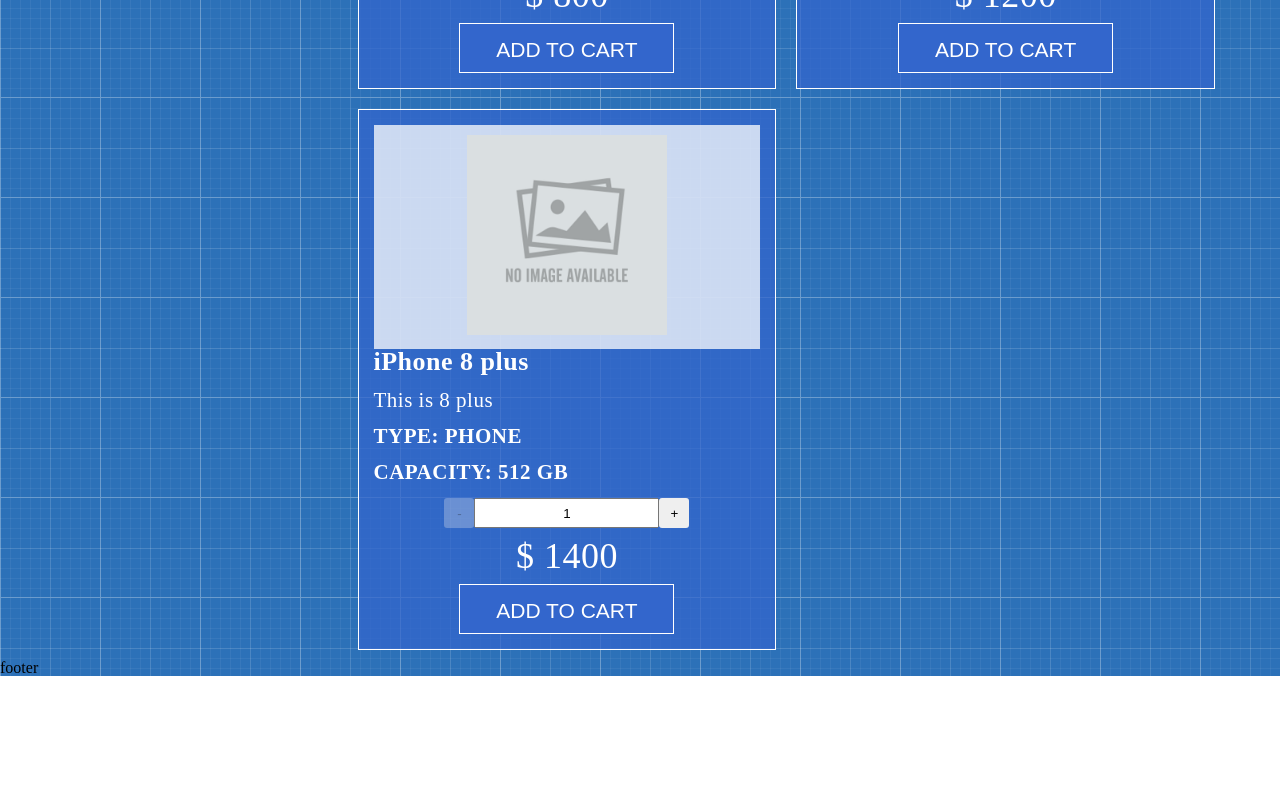
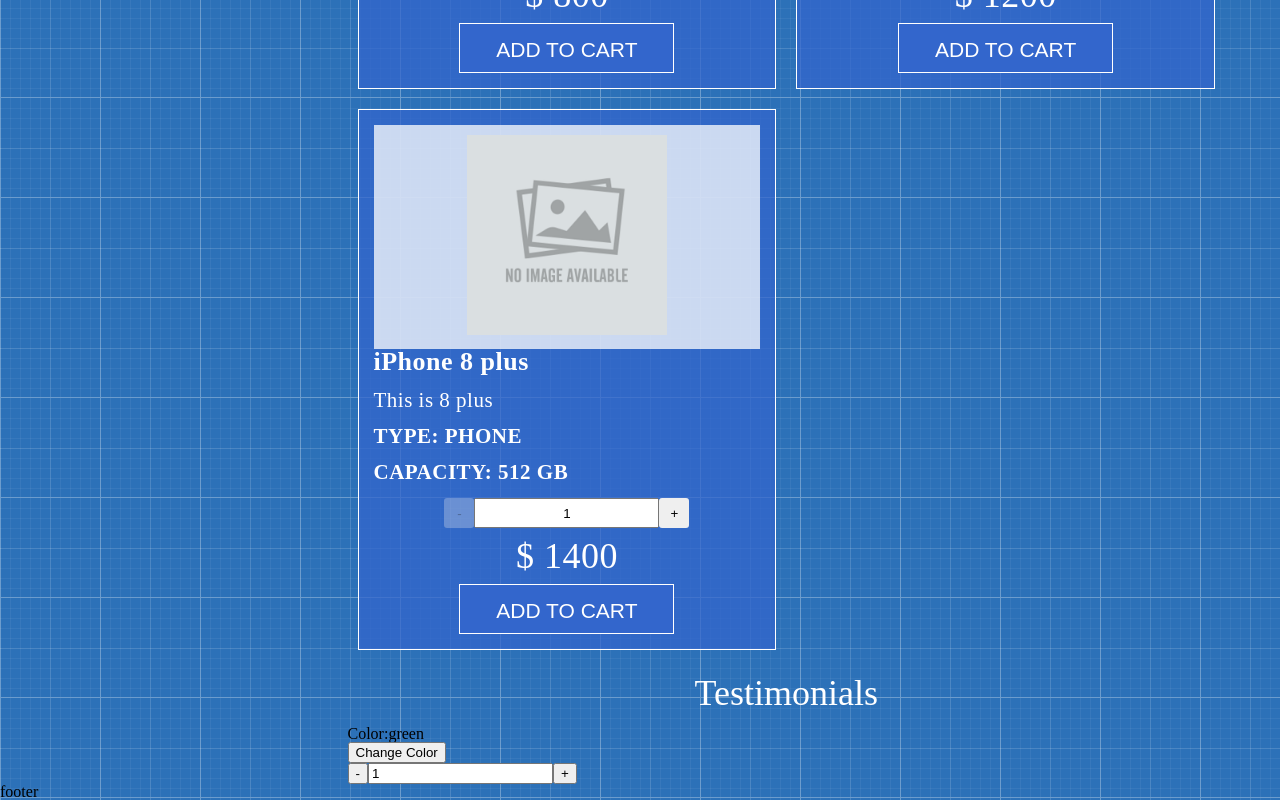
Before and after one commit to MXML11LN/Demo-shop-react, a React (Create React App) app: page / in a window 1280 px wide. Shown: the part 1203-2003 px from the top of the page. Before the commit the page ends 1879 px from the top, so only its background shows below. Built offline with nearby package versions, Linux system fonts and the light colour scheme.

Commit message:
use react hooks on testimonials and solve color problem

```diff
--- a/src/App/Main/Main.js
+++ b/src/App/Main/Main.js
@@ -4,6 +4,7 @@
 import ShippingPage from "./ShippingPage/ShippingPage"
 import PaymentPage from "./PaymentPage/PaymentPage"
 import ProductList from "./Products/ProductList"
+import { Testimonials } from "../../Components/Testimonials/Testimonials"
 
 const Main = ({
 	addProductToCart,
@@ -27,6 +28,7 @@
 						/>}/>
 						<Route path="/shipping" exact component={ShippingPage}/>
 						<Route path="/payment" exact component={PaymentPage}/>
+						<Route path="/"  exact component={Testimonials}/>
 					</div>
 				</div>
 			</div>
--- /dev/null
+++ b/src/Components/Testimonials/Testimonials.js
@@ -0,0 +1,22 @@
+import React,{ useState } from "react"
+
+
+
+export const Testimonials = () => {
+
+    const [count, setCount] = useState(1)
+    const [color, setColor] = useState("green");
+
+    return(
+        <>
+            <h2 className="page-title">Testimonials</h2>
+            <p>Color:{color}</p>
+            <div>
+                <button onClick={()=> setColor("red")}>Change Color</button>
+            </div>
+            <button onClick={( )=> setCount(count-1)}>-</button>
+            <input type="text" value={count}/>
+            <button onClick={( )=> setCount(count+1)}>+</button>
+        </>
+    )
+}
```
